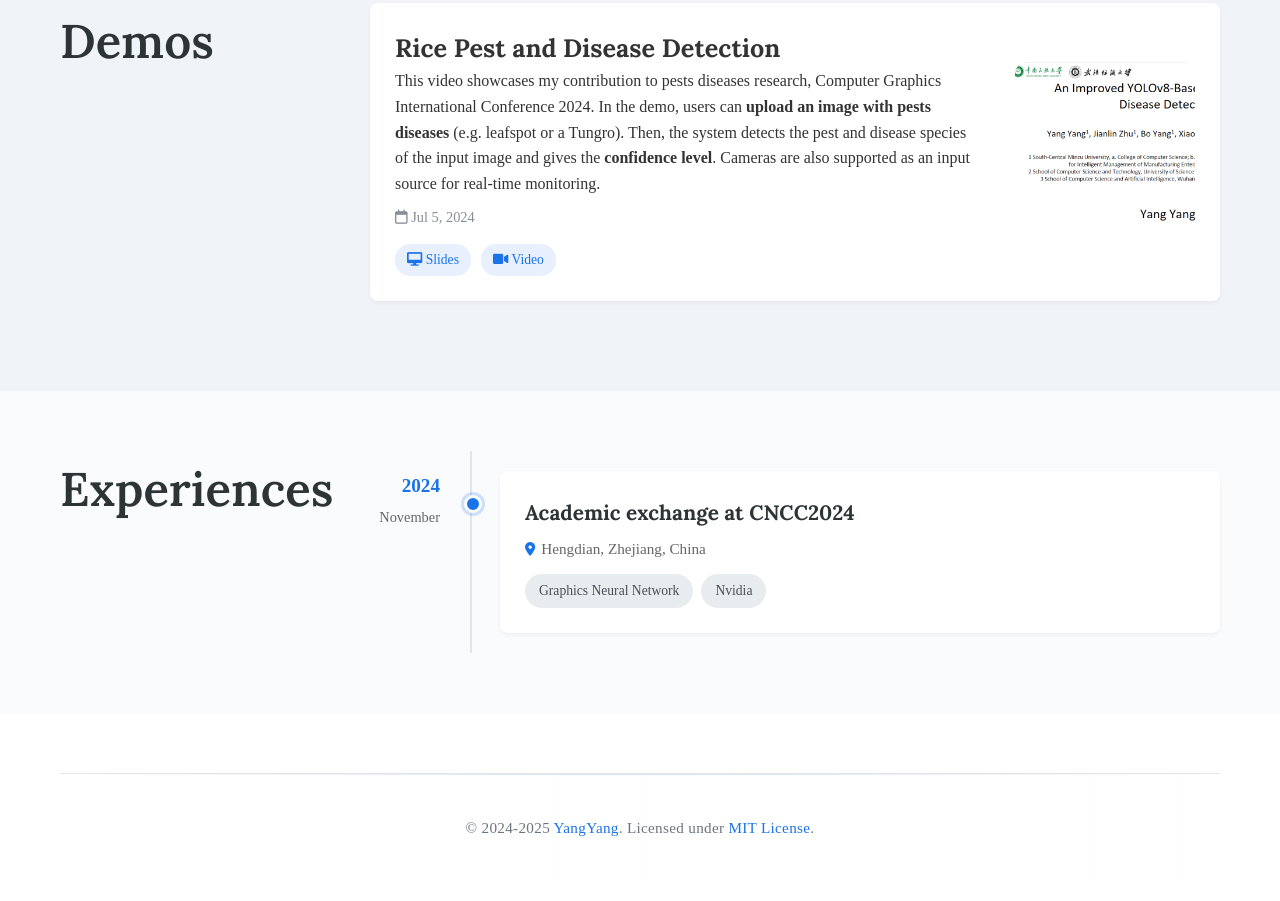
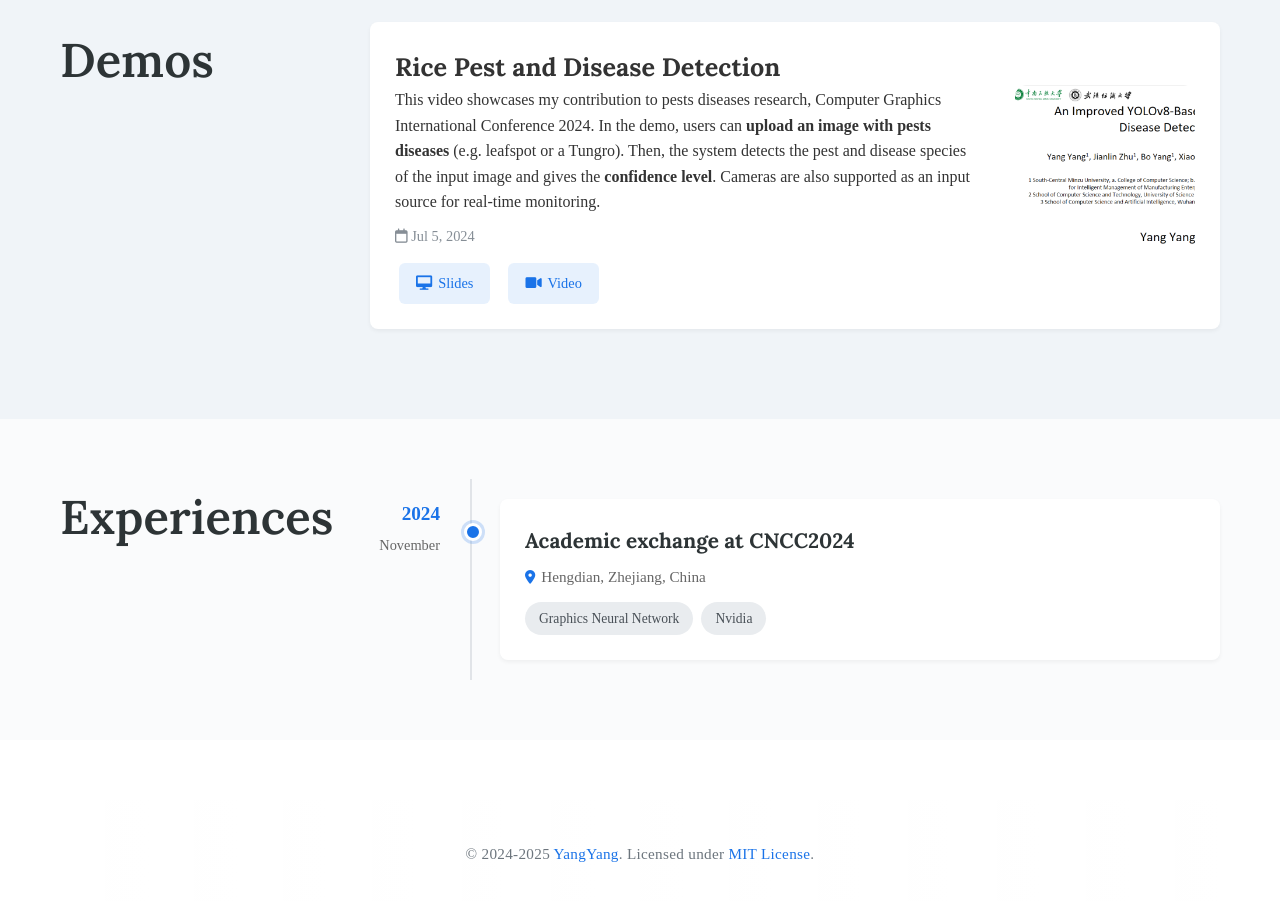
Before and after one commit to Louaq/yangyang069.github.io, a plain HTML site: page index.html in a window 1280 px wide. Shown: the part 1734-2635 px from the top of the page. Drawn offline with Linux system fonts and the light colour scheme; some icons are missing.

Commit message:
Fix bugs

```diff
--- a/style.css
+++ b/style.css
@@ -3,12 +3,14 @@
     --primary-color: #1a73e8;
     --primary-dark: #0d47a1;
     --primary-light: #64b5f6;
+    --primary-rgb: 26, 115, 232;  /* #1a73e8 的 RGB 值 */
 }
 
 [data-theme="dark"] {
     --primary-color: #64b5f6;
     --primary-dark: #1976d2;
     --primary-light: #90caf9;
+    --primary-rgb: 100, 181, 246;  /* #64b5f6 的 RGB 值 */
 }
 
 * {
@@ -1266,18 +1268,86 @@ nav.scrolled {
     margin-top: 15px;
 }
 
+/* 按钮基础样式 */
 .talk-action-btn {
-    padding: 5px 12px;
-    border-radius: 15px;
-    font-size: 0.85em;
-    color: #1a73e8;
-    background: #e8f0fe;
+    position: relative;
+    overflow: hidden;
+    transition: all 0.2s cubic-bezier(0.4, 0, 0.2, 1);
+    transform: scale(1);
+    padding: 8px 16px;
+    border-radius: 6px;
+    font-size: 0.9em;
+    font-weight: 500;
     text-decoration: none;
-    transition: background-color 0.2s ease;
+    color: var(--primary-color);
+    background: rgba(var(--primary-rgb), 0.1);
+    border: 1px solid transparent;
+    margin: 0 4px;
+    display: inline-flex;
+    align-items: center;
+    gap: 6px;
 }
 
 .talk-action-btn:hover {
-    background: #d2e3fc;
+    background: rgba(var(--primary-rgb), 0.15);
+    border-color: rgba(var(--primary-rgb), 0.2);
+    transform: translateY(-1px);
+    box-shadow: 0 2px 4px rgba(0, 0, 0, 0.05);
+}
+
+.talk-action-btn:active {
+    transform: scale(0.96) translateY(0);
+    background: rgba(var(--primary-rgb), 0.2);
+    box-shadow: none;
+}
+
+/* 点击波纹效果 */
+.talk-action-btn::after {
+    content: '';
+    position: absolute;
+    top: 50%;
+    left: 50%;
+    width: 5px;
+    height: 5px;
+    background: rgba(var(--primary-rgb), 0.3);
+    opacity: 0;
+    border-radius: 100%;
+    transform: scale(1, 1) translate(-50%);
+    transform-origin: 50% 50%;
+}
+
+.talk-action-btn:active::after {
+    animation: ripple 0.4s ease-out;
+}
+
+@keyframes ripple {
+    0% {
+        transform: scale(0, 0);
+        opacity: 0.5;
+    }
+    20% {
+        transform: scale(25, 25);
+        opacity: 0.3;
+    }
+    100% {
+        opacity: 0;
+        transform: scale(40, 40);
+    }
+}
+
+/* 深色模式适配 */
+[data-theme="dark"] .talk-action-btn {
+    color: var(--primary-light);
+    background: rgba(var(--primary-rgb), 0.15);
+}
+
+[data-theme="dark"] .talk-action-btn:hover {
+    background: rgba(var(--primary-rgb), 0.25);
+    border-color: rgba(var(--primary-rgb), 0.3);
+}
+
+[data-theme="dark"] .talk-action-btn:active {
+    background: rgba(var(--primary-rgb), 0.3);
 }
 
 /* 动画 */
@@ -1659,7 +1729,7 @@ nav.scrolled {
     text-align: center;
     position: relative;
     overflow: hidden;
-    border-top: 1px solid rgba(0, 0, 0, 0.1);
+    border-top: 0px solid rgba(0, 0, 0, 0.1);
     background: linear-gradient(to right, rgba(255, 255, 255, 0.05), rgba(255, 255, 255, 0.1));
     backdrop-filter: blur(10px);
     -webkit-backdrop-filter: blur(10px);
@@ -1671,7 +1741,7 @@ nav.scrolled {
     top: 0;
     left: 0;
     right: 0;
-    height: 1px;
+    height: 0;
     background: linear-gradient(to right,
         transparent,
         rgba(26, 115, 232, 0.2),
@@ -1727,7 +1797,7 @@ nav.scrolled {
 
 /* 深色模式支持 */
 [data-theme="dark"] .site-footer {
-    background: linear-gradient(to right, rgba(0, 0, 0, 0.2), rgba(0, 0, 0, 0.3));
+    background: #1a1a1a;
     border-top-color: rgba(255, 255, 255, 0.1);
 }
 
@@ -2001,9 +2071,9 @@ nav.scrolled {
 /* 复制提示样式 */
 .copy-tooltip {
     position: fixed;
-    bottom: 20px;
+    top: 50%;
     left: 50%;
-    transform: translateX(-50%);
+    transform: translate(-50%, -50%);
     background-color: var(--primary-color);
     color: white;
     padding: 12px 24px;
@@ -2024,10 +2094,10 @@ nav.scrolled {
 }
 
 @keyframes fadeInOut {
-    0% { opacity: 0; transform: translate(-50%, 20px); }
-    20% { opacity: 1; transform: translate(-50%, 0); }
-    80% { opacity: 1; transform: translate(-50%, 0); }
-    100% { opacity: 0; transform: translate(-50%, -20px); }
+    0% { opacity: 0; transform: translate(-50%, -30%); }
+    20% { opacity: 1; transform: translate(-50%, -50%); }
+    80% { opacity: 1; transform: translate(-50%, -50%); }
+    100% { opacity: 0; transform: translate(-50%, -70%); }
 }
 
 /* 深色模式支持 */
```
